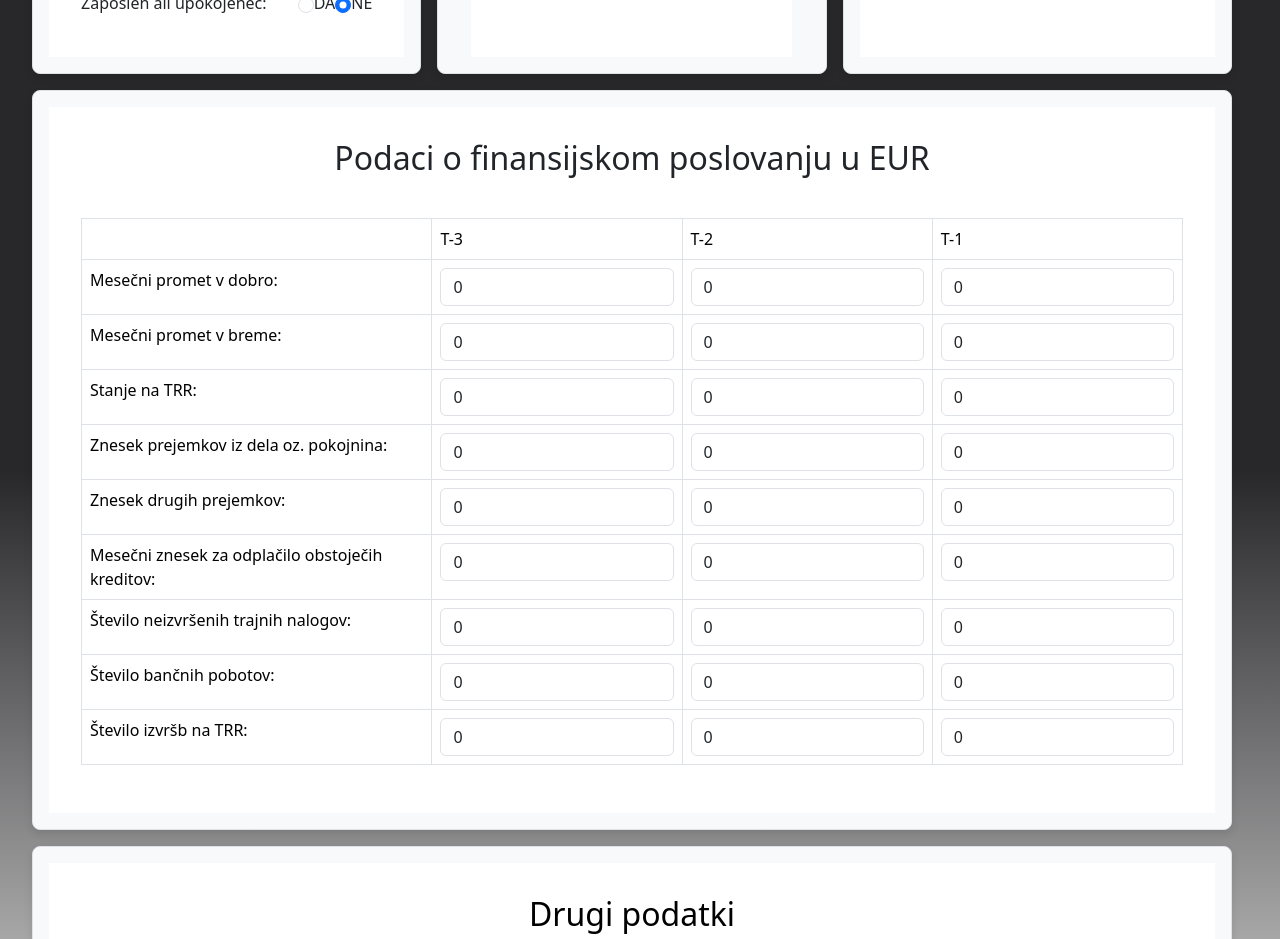
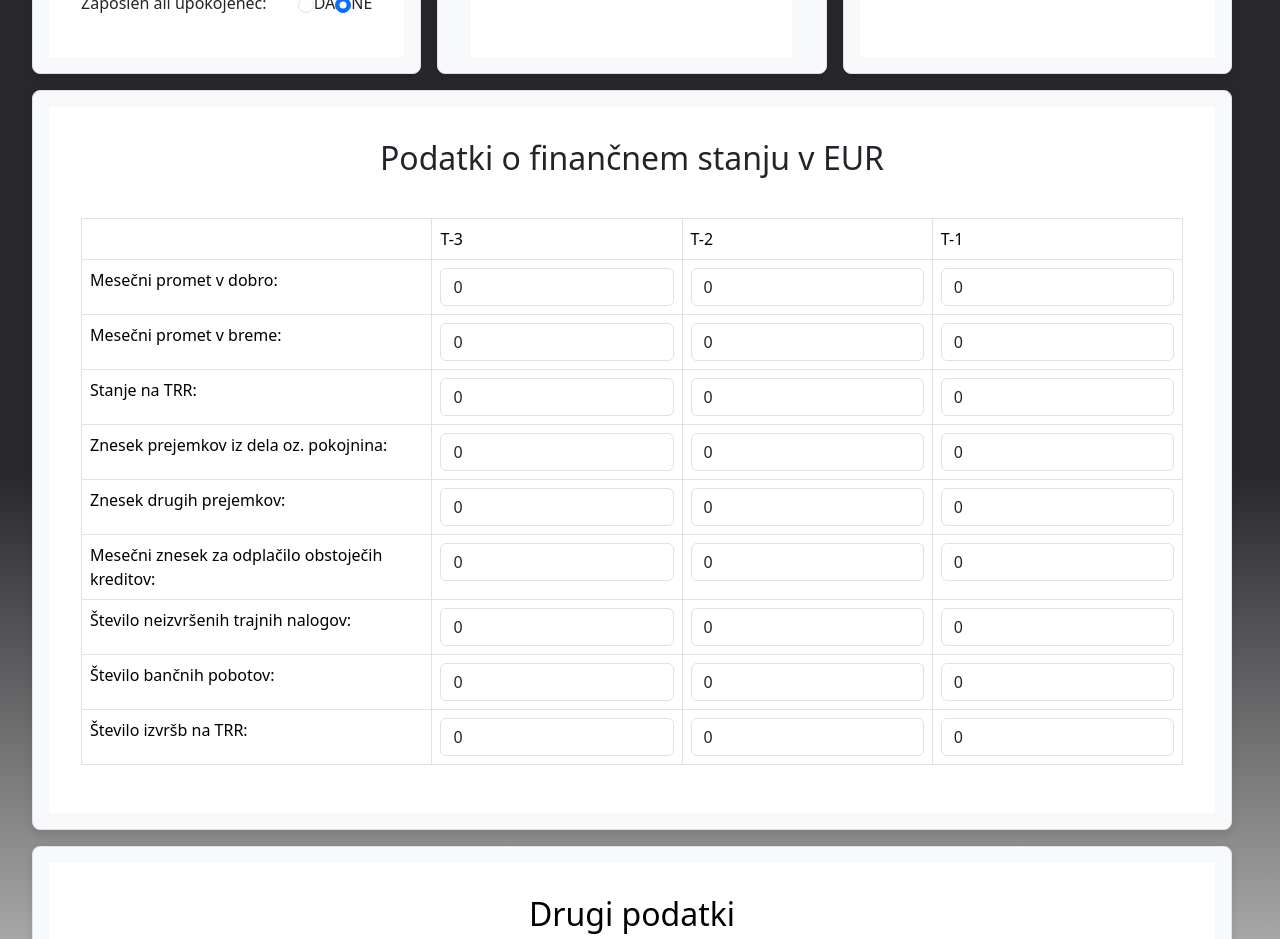
Before and after one commit to Valeri1234car/PRII, a React (Vite) app in the folder desktop-app/electron-app/: page / in a window 1280 px wide. Shown: the part 1200-2139 px from the top of the page. Built offline with nearby package versions, Linux system fonts and the light colour scheme.

Commit message:
Malenkosti

```diff
--- a/desktop-app/electron-app/src/components/Inputs/FinancnoPoslovanje.tsx
+++ b/desktop-app/electron-app/src/components/Inputs/FinancnoPoslovanje.tsx
@@ -88,7 +88,7 @@ const FinancnoPoslovanje = () =>{
 
     return(
         <div className="vnosItem">
-            <h2 className="mb-4 text-info text-dark">Podaci o finansijskom poslovanju u EUR</h2>
+            <h2 className="mb-4 text-info text-dark">Podatki o finančnem stanju v EUR</h2>
             <div className="vnosnaPolja">
                 <table className="table table-bordered">
                     <thead>
--- a/desktop-app/electron-app/src/index.css
+++ b/desktop-app/electron-app/src/index.css
@@ -72,7 +72,6 @@ button:focus-visible {
   margin: 0;
   font-family: system-ui, sans-serif;
   font-weight: normal;
-
 }
 
 #root {
@@ -81,7 +80,6 @@ button:focus-visible {
   flex-grow: 1;
   flex-basis: 0;
   background-color: #28282b;
-  min-width: 1024px;
 }
 
 header {
@@ -339,26 +337,25 @@ font-weight: 400;
   text-align: center;
 }
 
-
-.upload-logo{
+.upload-logo {
   width: 1rem;
   height: 1rem;
   margin-right: 0.5rem;
 }
 
-.excel-logo{
+.excel-logo {
   width: 1.2rem;
   height: 1.2rem;
   margin-right: 0.5rem;
   color: white;
 }
 
-.delete-logo{
+.delete-logo {
   width: 2.5rem;
   height: 2.5rem;
 }
 
-.delete-logo:hover{
+.delete-logo:hover {
   opacity: 0.7;
   transition-duration: 200ms;
 }
```
